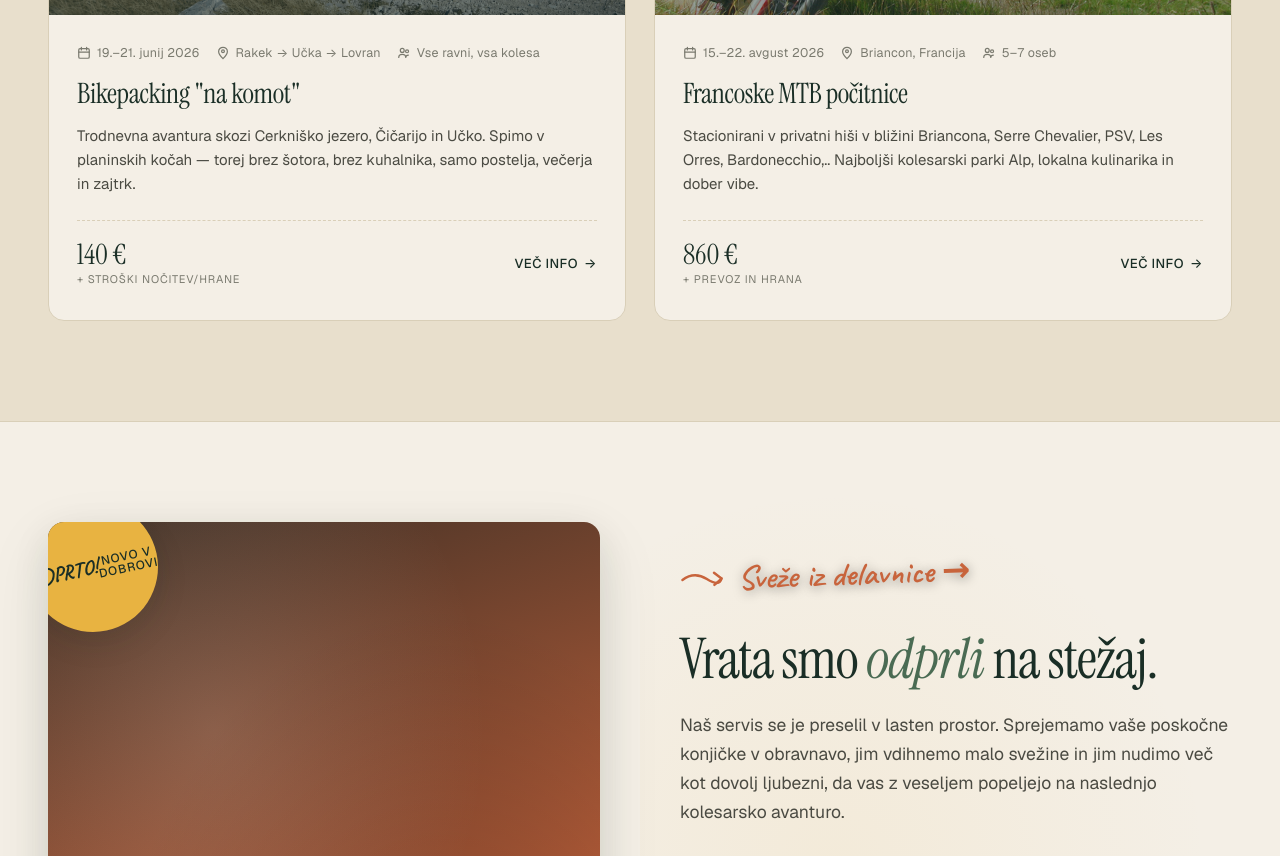
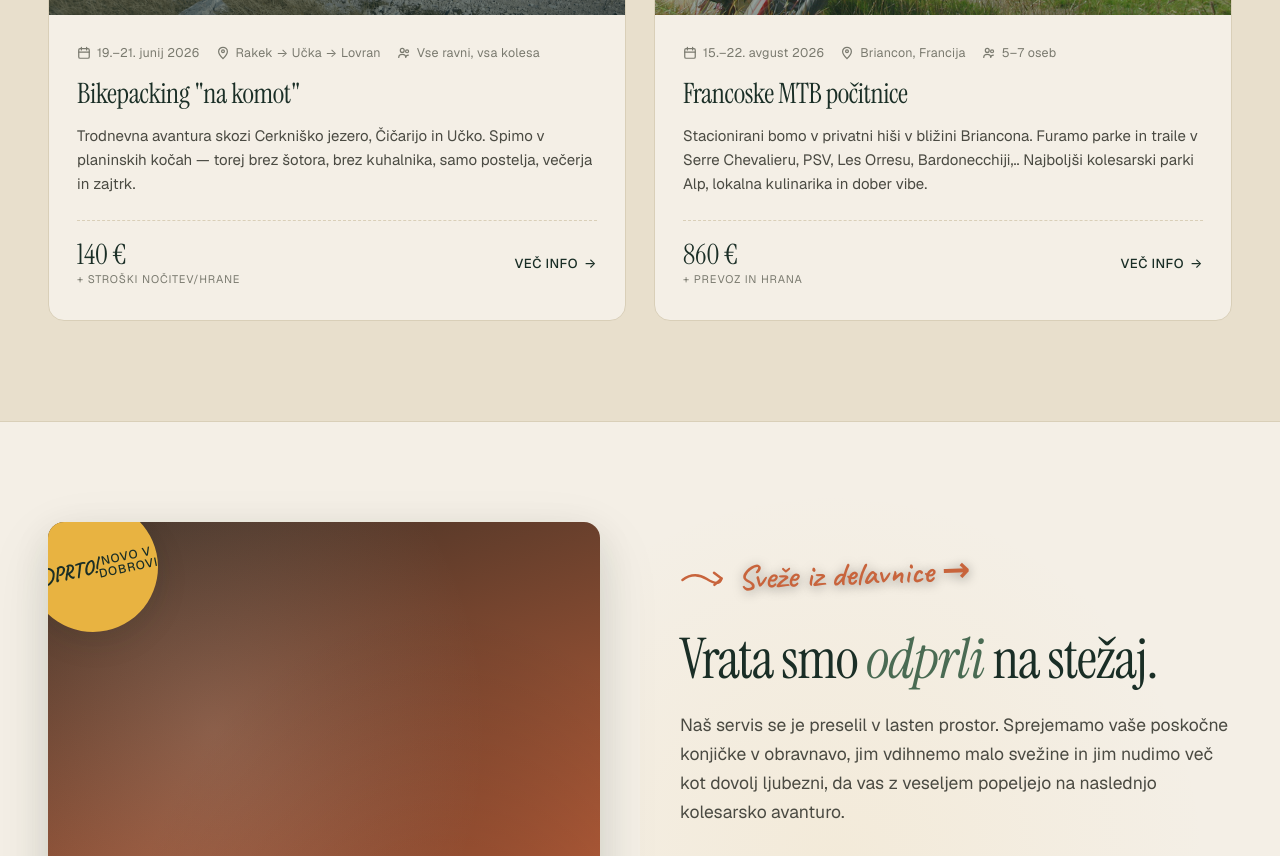
Before and after one commit to rokstrauss-art/galaxy-sport-website, an Eleventy site: page src/index.njk in a window 1280 px wide. Shown: the part 2248-3104 px from the top of the page. Built offline with nearby package versions, Linux system fonts and the light colour scheme; Eleventy itself is replaced by a stand-in of ours; files that its build step writes are made by us from their sources.

Commit message:
Update src/events/francoske-pocitnice.md (via Pages CMS)

```diff
--- a/src/events/francoske-pocitnice.md
+++ b/src/events/francoske-pocitnice.md
@@ -15,9 +15,9 @@ audience: 5–7 oseb
 group_size: 5–7 udeležencev
 difficulty: Srednje izkušeni in napredni
 instructor: Marko Mac Šimenc
-description: Stacionirani v privatni hiši v bližini Briancona, Serre Chevalier,
-  PSV, Les Orres, Bardonecchio,.. Najboljši kolesarski parki Alp, lokalna
-  kulinarika in dober vibe.
+description: Stacionirani bomo v privatni hiši v bližini Briancona. Furamo parke
+  in traile v Serre Chevalieru, PSV, Les Orresu, Bardonecchiji,.. Najboljši
+  kolesarski parki Alp, lokalna kulinarika in dober vibe.
 price_num: 860 €
 price_label: + prevoz in hrana
 price_includes_accommodation: true
```
